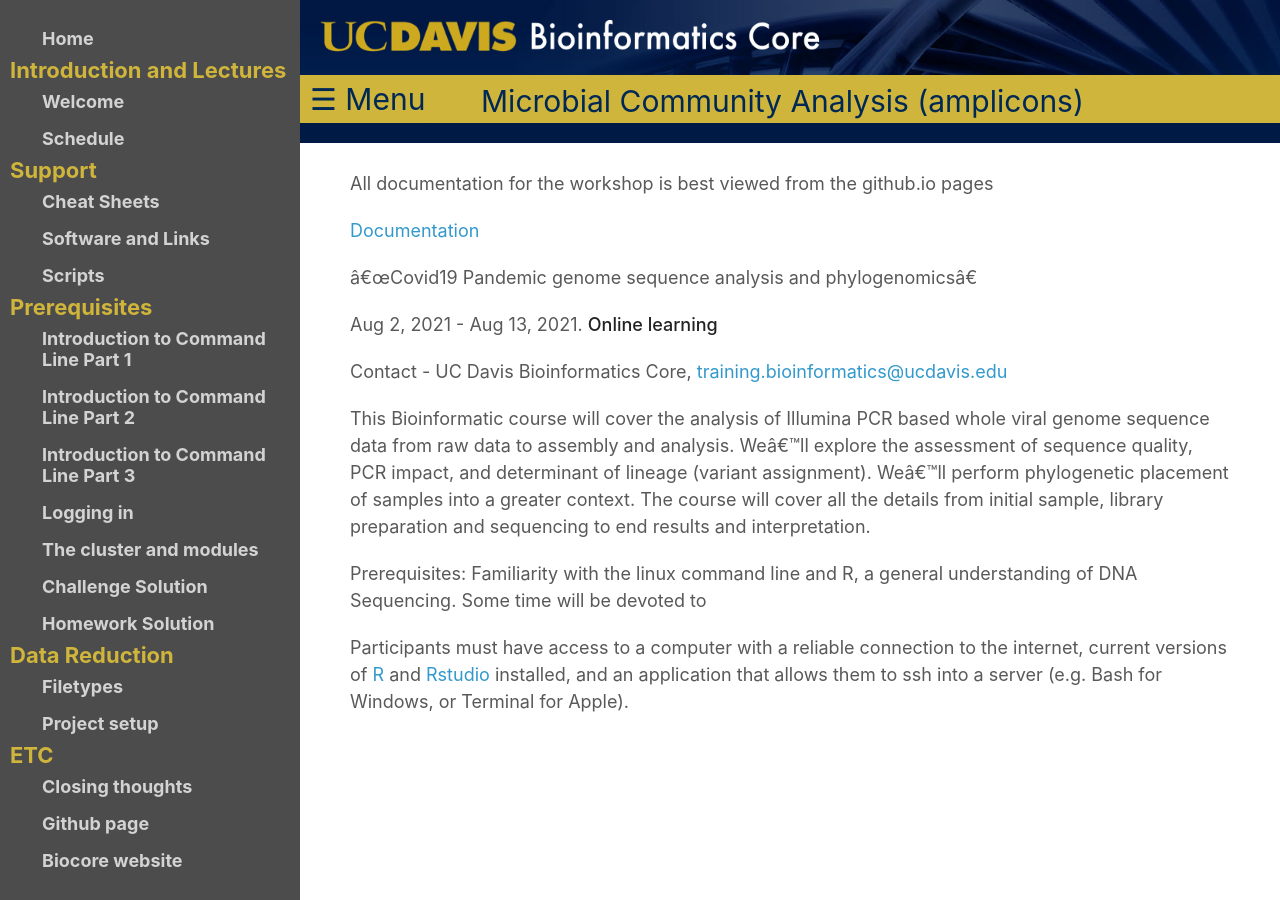
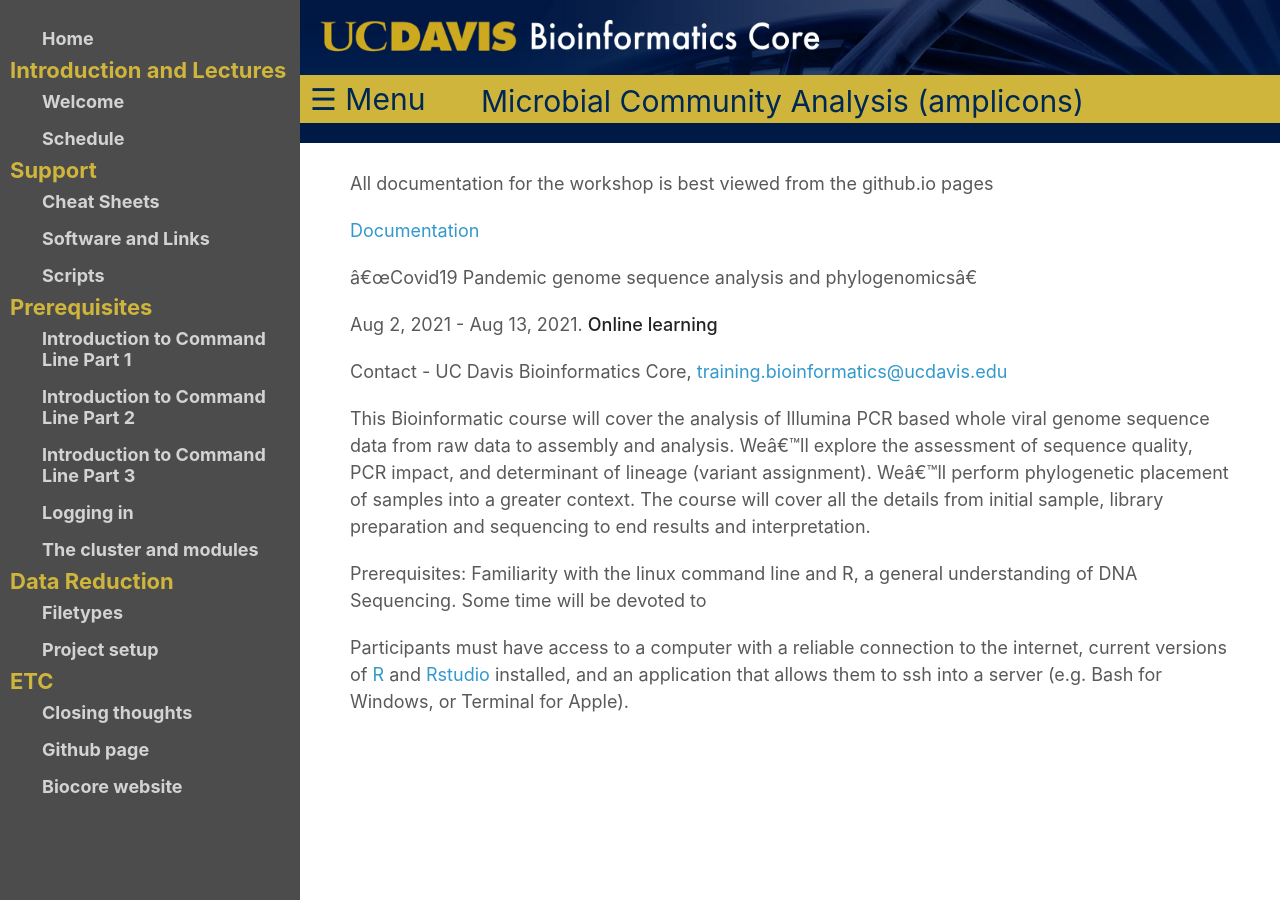
Before and after one commit to ucdavis-bioinformatics-training/2021-Alliance-Makerere_Covid, a Jekyll site: the page built from index.md, in a window 1280 px wide. Built offline with Jekyll 4.4.1, drawn with Linux system fonts in a browser that asks for light colours; part of the change alters nothing that is shown.

Commit message:
comment out challenge

```diff
--- a/_config.yml
+++ b/_config.yml
@@ -38,10 +38,10 @@ navigation:
     url: prerequisites/command_line/logging-in
   - title: The cluster and modules
     url: prerequisites/command_line/cluster
-  - title: Challenge Solution
-    url: prerequisites/command_line/command-line-intro-challenge-solutions
-  - title: Homework Solution
-    url: prerequisites/command_line/part3_homework_solution
+  # - title: Challenge Solution
+  #   url: prerequisites/command_line/command-line-intro-challenge-solutions
+  # - title: Homework Solution
+  #   url: prerequisites/command_line/part3_homework_solution
 
   - heading: Data Reduction
   - title: Filetypes
```
